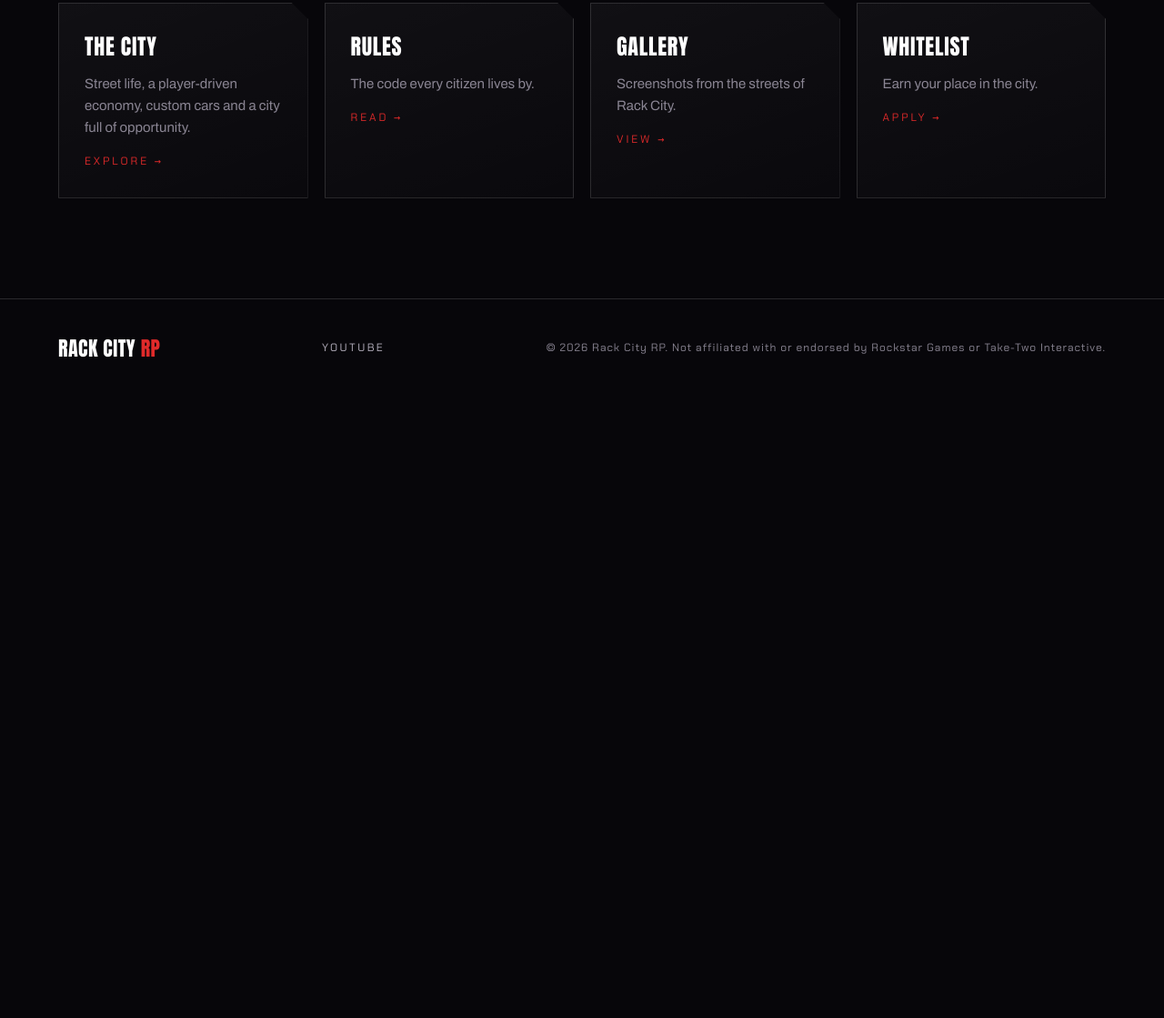
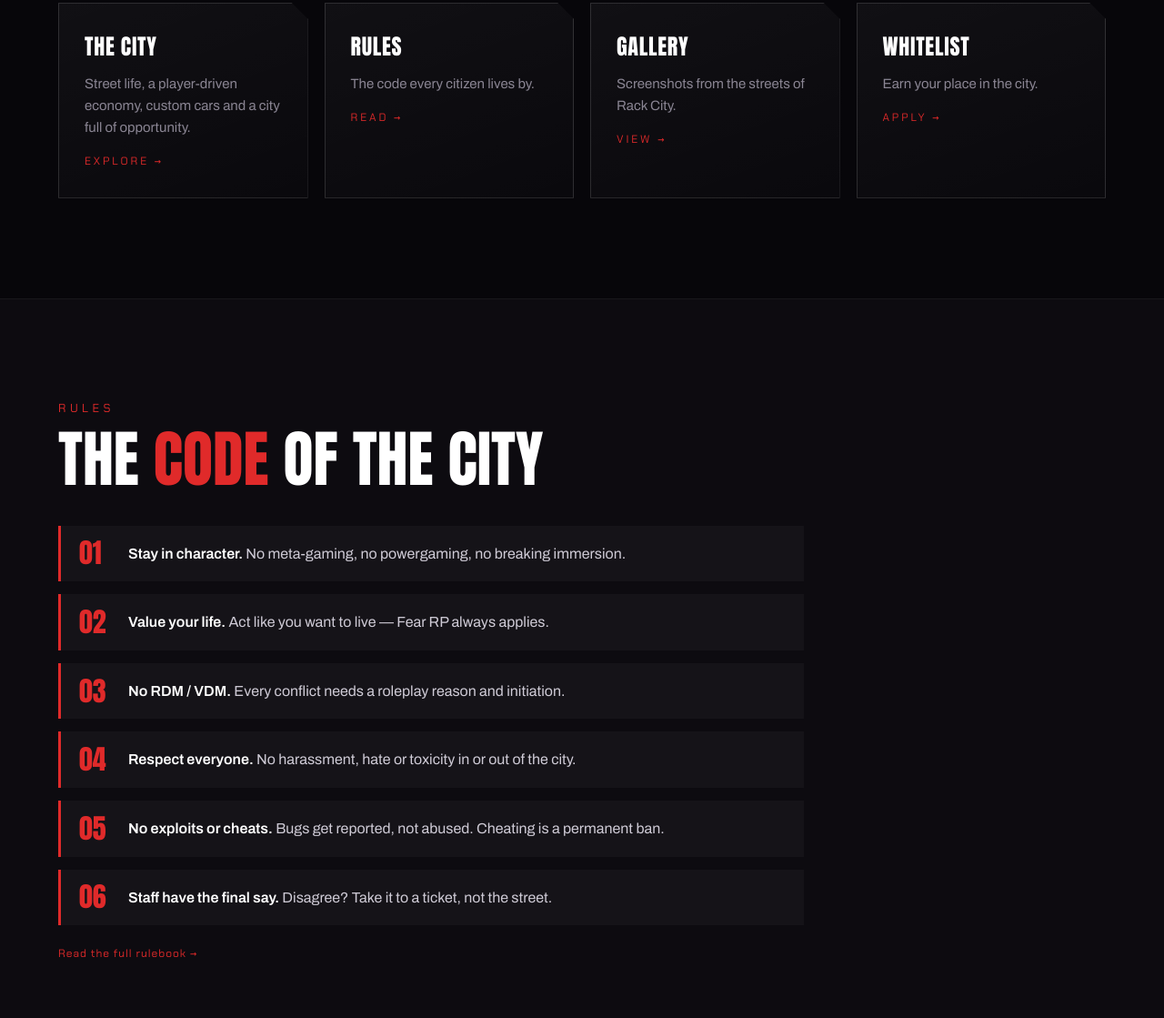
Before and after one commit to KiloG257/Rack-City-RP-website, a plain HTML site: page fivem-website/index.html in a window 1280 px wide. Shown: the part 1261-2380 px from the top of the page at 91% size. Before the commit the page ends 1697 px from the top, so only its background shows below. Drawn offline with Linux system fonts and the light colour scheme.

Commit message:
updated index

```diff
--- a/fivem-website/index.html
+++ b/fivem-website/index.html
@@ -98,10 +98,27 @@
         <h2 class="h2">Find your <span class="red">way in</span></h2>
         <div class="cards">
           <a class="card card-link" href="city.html"><h3>The City</h3><p>Street life, a player-driven economy, custom cars and a city full of opportunity.</p><span class="more">Explore →</span></a>
-          <a class="card card-link" href="https://docs.google.com/document/d/1Xt9t8WKaUJHObPMgwJ6NdxMrBjE1FYw-JqKCKq15jJQ/edit?usp=sharing" target="_blank" rel="noopener"><h3>Rules</h3><p>The code every citizen lives by.</p><span class="more">Read →</span></a>
+          <a class="card card-link" href="#rules"><h3>Rules</h3><p>The code every citizen lives by.</p><span class="more">Read →</span></a>
           <a class="card card-link" href="gallery.html"><h3>Gallery</h3><p>Screenshots from the streets of Rack City.</p><span class="more">View →</span></a>
           <a class="card card-link" href="whitelist.html"><h3>Whitelist</h3><p>Earn your place in the city.</p><span class="more">Apply →</span></a>
         </div>
+      </div>
+    </section>
+
+    <!-- RULES -->
+    <section class="section section-alt" id="rules">
+      <div class="wrap">
+        <p class="kicker">Rules</p>
+        <h2 class="h2">The <span class="red">code</span> of the city</h2>
+        <ol class="rules">
+          <li><strong>Stay in character.</strong> No meta-gaming, no powergaming, no breaking immersion.</li>
+          <li><strong>Value your life.</strong> Act like you want to live — Fear RP always applies.</li>
+          <li><strong>No RDM / VDM.</strong> Every conflict needs a roleplay reason and initiation.</li>
+          <li><strong>Respect everyone.</strong> No harassment, hate or toxicity in or out of the city.</li>
+          <li><strong>No exploits or cheats.</strong> Bugs get reported, not abused. Cheating is a permanent ban.</li>
+          <li><strong>Staff have the final say.</strong> Disagree? Take it to a ticket, not the street.</li>
+        </ol>
+        <p class="fineprint"><a class="red" href="https://docs.google.com/document/d/1Xt9t8WKaUJHObPMgwJ6NdxMrBjE1FYw-JqKCKq15jJQ/edit?usp=sharing" target="_blank" rel="noopener">Read the full rulebook →</a></p>
       </div>
     </section>
 
```
